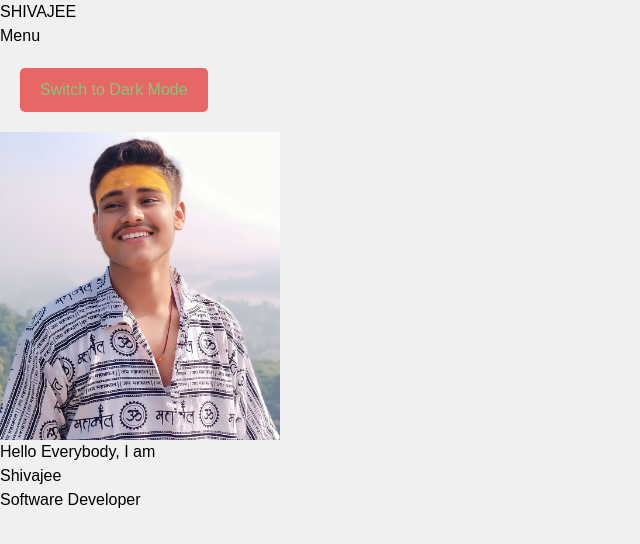
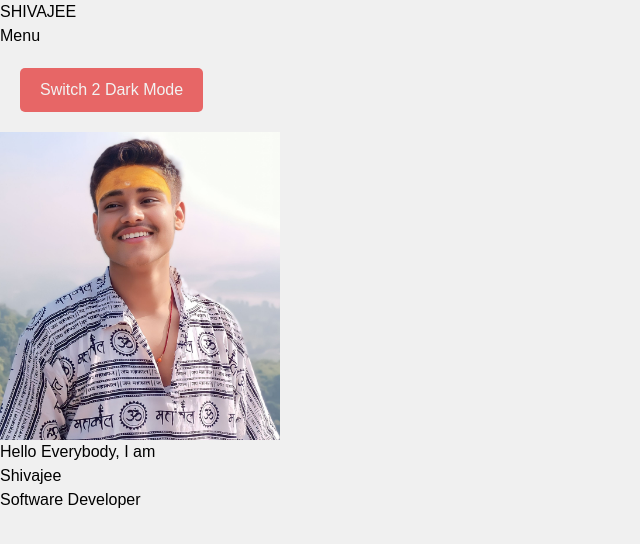
Before and after one commit to shivajee98/portfolio-project, a React (Vite) app: page / in a window 1280 px wide. Shown: the top 544 px of the page, without its empty margins (0-640 px from the left). Built offline with nearby package versions, Linux system fonts and the light colour scheme.

Commit message:
bg change

```diff
--- a/src/App.jsx
+++ b/src/App.jsx
@@ -23,7 +23,7 @@ const App = () => {
     <div>
       <Header />
       <button onClick={toggleDarkMode} className="toggle-button">
-        {darkMode ? 'Switch 2 Light Mode' : 'Switch to Dark Mode'}
+        {darkMode ? 'Switch 2 Light Mode' : 'Switch 2 Dark Mode'}
       </button>
       <Banner/>
     </div>
--- a/src/index.css
+++ b/src/index.css
@@ -22,11 +22,11 @@ body {
     border: none;
     cursor: pointer;
     background-color: #e76666;
-    color:  rgb(128, 203, 120);
+    color:  rgb(242, 243, 242);
     border-radius: 5px;
     transition: background-color 0.3s;
   }
 
   body.dark .toggle-button {
-    background-color: #555;
+    background-color: #4e1b1b;
   }
```
